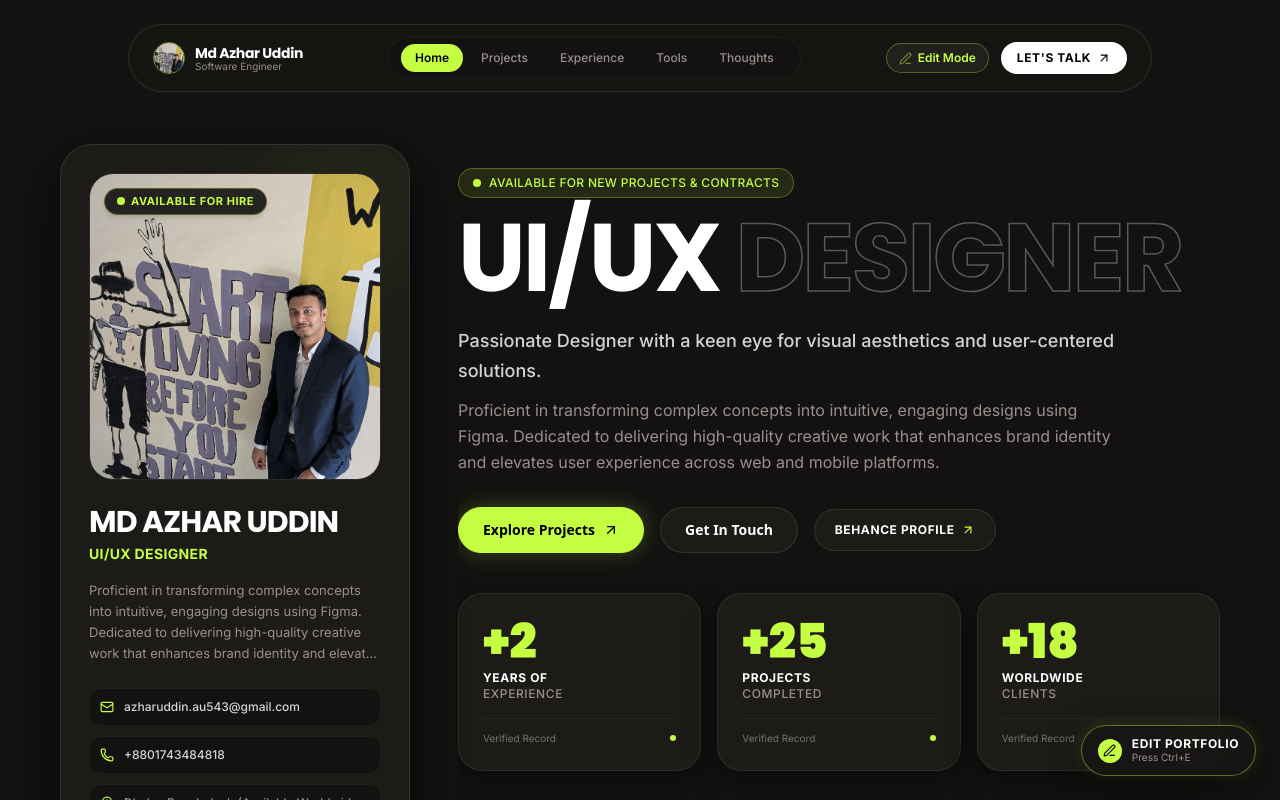
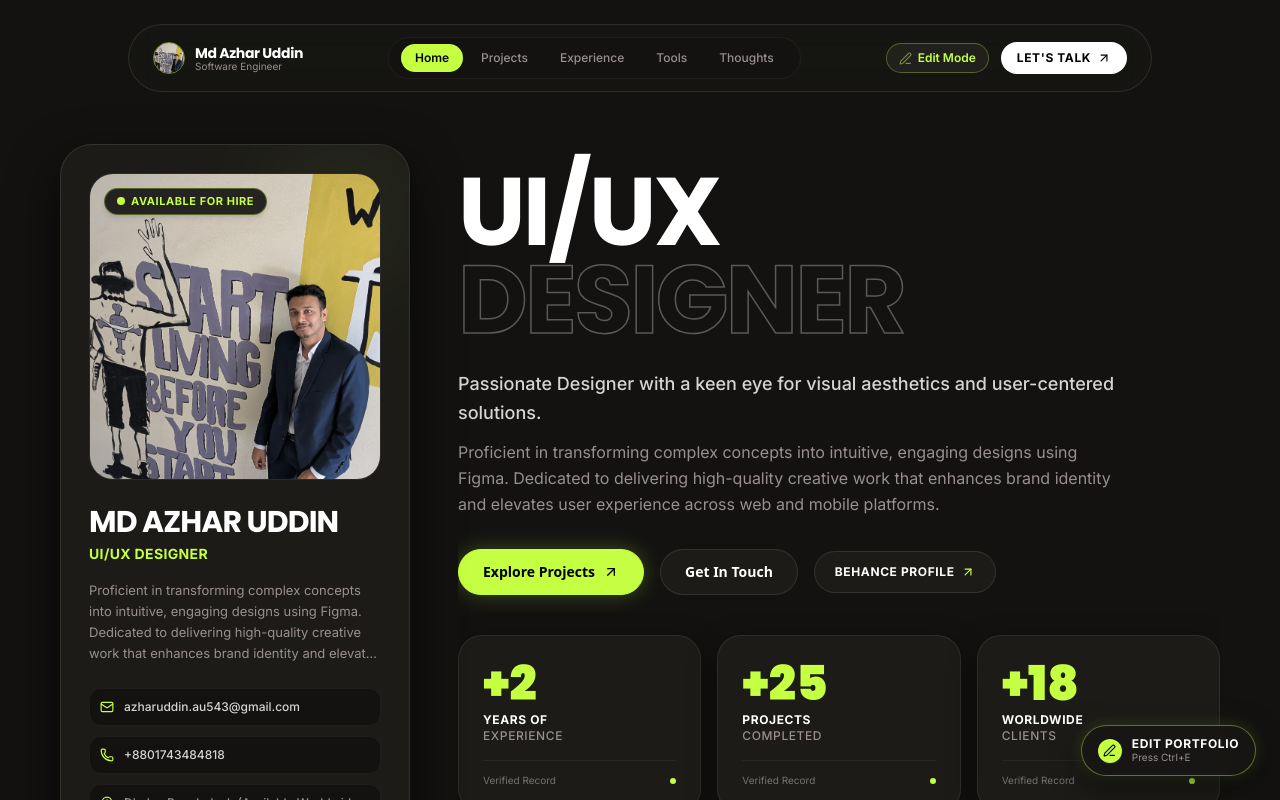
Before and after one commit to azharuddinak47/azhar-uddin-portfolio, a Next.js app: page / in a window 1280 px wide. Shown: the top 800 px of the page. Built offline with nearby package versions, Linux system fonts and the light colour scheme.

Commit message:
fix: remove top badge and eliminate duplicate headline word

```diff
--- a/src/components/sections/RightHeroSection.tsx
+++ b/src/components/sections/RightHeroSection.tsx
@@ -12,32 +12,31 @@ export const RightHeroSection = ({ onOpenEditModal }: { onOpenEditModal: () => v
   const { data, isEditMode } = usePortfolio();
   const { profile, stats } = data;
 
+  // Intelligently format headline so the last word is hollow and no word is duplicated
+  const fullHeadline = (
+    profile.heroHeadline?.includes(profile.heroHeadlineHollow || '')
+      ? profile.heroHeadline
+      : `${profile.heroHeadline || 'UI/UX'} ${profile.heroHeadlineHollow || 'DESIGNER'}`
+  ).trim();
+
+  const words = fullHeadline.split(/\s+/);
+  const hollowPart = words.length > 1 ? words.pop() : (profile.heroHeadlineHollow || 'DESIGNER');
+  const solidPart = words.join(' ') || (profile.heroHeadline || 'UI/UX');
+
   return (
     <section id="home" className="flex flex-col gap-10 pt-4 sm:pt-6">
       {/* Hero Headline Area */}
       <div className="flex flex-col items-start">
-        {/* Availability Badge */}
-        <motion.div
-          initial={{ opacity: 0, y: 15 }}
-          animate={{ opacity: 1, y: 0 }}
-          transition={{ duration: 0.5 }}
-          className="mb-4"
-        >
-          <Badge variant="lime" pulsing={profile.isAvailable}>
-            {profile.statusBadge}
-          </Badge>
-        </motion.div>
-
-        {/* Huge Display Headline matching Sawad (UI/UX DESIGNER) */}
+        {/* Huge Display Headline matching Sawad without duplication */}
         <motion.h1
           initial={{ opacity: 0, y: 25 }}
           animate={{ opacity: 1, y: 0 }}
           transition={{ duration: 0.7, ease: [0.16, 1, 0.3, 1] }}
-          className="text-4xl sm:text-6xl md:text-7xl lg:text-8xl font-black tracking-tight text-white uppercase font-[family-name:var(--font-poppins)] leading-[0.92] mb-6 flex flex-wrap gap-x-4"
+          className="text-4xl sm:text-6xl md:text-7xl lg:text-8xl font-black tracking-tight text-white uppercase font-[family-name:var(--font-poppins)] leading-[0.92] mb-6 flex flex-col items-start"
         >
-          <span>{profile.heroHeadline}</span>
+          <span>{solidPart}</span>
           <span className="text-transparent [-webkit-text-stroke:1.5px_rgba(255,255,255,0.3)] hover:[-webkit-text-stroke:1.5px_#c5ff41] transition-all duration-300">
-            {profile.heroHeadlineHollow}
+            {hollowPart}
           </span>
         </motion.h1>
 
--- a/src/context/PortfolioContext.tsx
+++ b/src/context/PortfolioContext.tsx
@@ -16,7 +16,7 @@ interface PortfolioContextType {
   hasCustomChanges: boolean;
 }
 
-const STORAGE_KEY = 'azhar_portfolio_custom_data_v1';
+const STORAGE_KEY = 'azhar_portfolio_custom_data_v2';
 
 const PortfolioContext = createContext<PortfolioContextType | undefined>(undefined);
 
```
